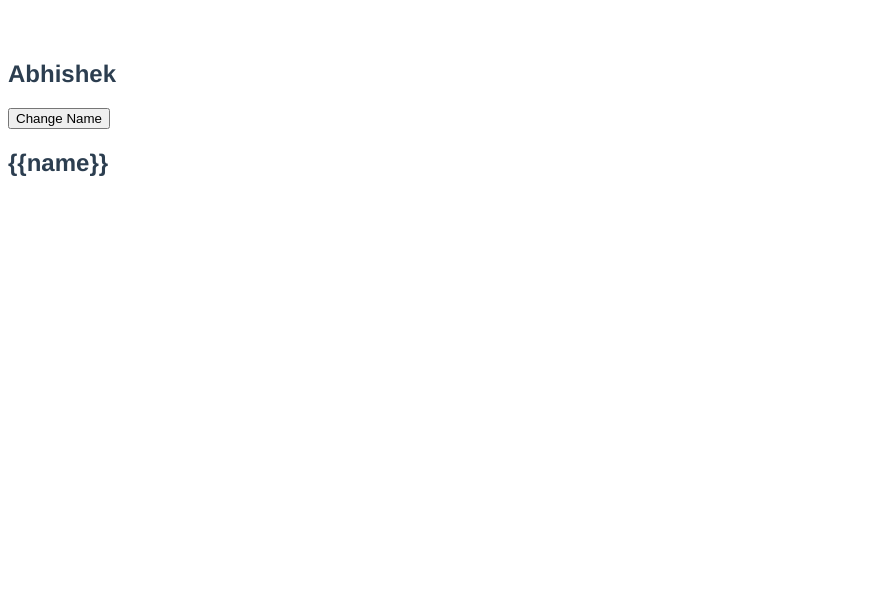
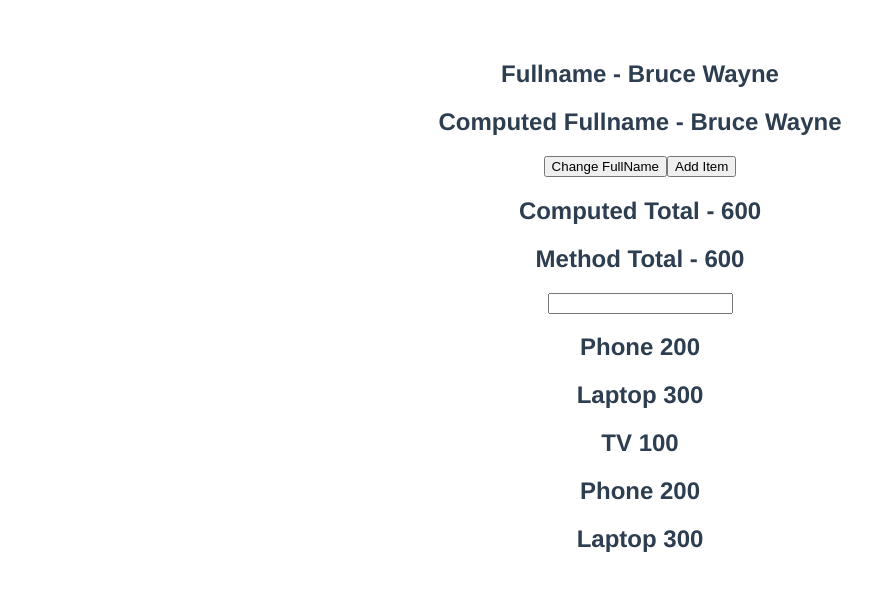
Before and after one commit to weardo/vue-js-basics, a Vue app: page / in a window 1280 px wide. Shown: the top 590 px of the page, without its empty margins (0-896 px from the left). Built offline with nearby package versions, Linux system fonts and the light colour scheme.

Commit message:
Computed Properties - getters/setters

```diff
--- a/src/App.vue
+++ b/src/App.vue
@@ -1,8 +1,18 @@
 <template>
 <div>
-  <h2 v-once>{{name}}</h2>
-  <button @click="name = 'Batman'">Change Name</button>
-  <h2 v-pre>{{name}}</h2>
+  <h2>Fullname - {{firstName}} {{lastName}}</h2>
+  <h2>Computed Fullname - {{fullName}}</h2>
+  <button @click="changeFullName">Change FullName</button>
+  <button @click="items.push({id: 4, title: 'Keyboard', price: 50})">Add Item</button>
+  <h2>Computed Total - {{total}}</h2>
+  <h2>Method Total - {{getTotal()}}</h2>
+  <input type="text" v-model="country" />
+
+  <template v-for="item in items" >
+    <h2 v-if="item.price > 100" :key="item.id">{{item.title}} {{item.price}}</h2>
+  </template>
+
+  <h2 v-for="item in expensiveItems" :key="item.id">{{item.title}} {{item.price}}</h2>
 </div>
 </template>
 
@@ -11,14 +21,54 @@
   name: 'App',
   data() {
     return {
-      name: 'Abhishek',
+      firstName: 'Bruce',
+      lastName: 'Wayne',
+      items: [
+        {
+          id: 1,
+          title: 'TV',
+          price: 100,
+        },
+        {
+          id: 2,
+          title: 'Phone',
+          price: 200,
+        },
+        {
+          id: 3,
+          title: 'Laptop',
+          price: 300,
+        },
+      ],
+      country: ''
     };
   },
   methods: {
-    submitForm() {
-      console.log('Form Values', this.formValues)
+    getTotal() {
+      console.log('getTotal Method')
+      return this.items.reduce((total, curr) => (total = total + curr.price), 0)
+    },
+    changeFullName() {
+      this.fullName = 'Clark Kent'
     }
   },
+  computed: {
+    fullName: {
+        get() {return `${this.firstName} ${this.lastName}`},
+        set(value) {
+          const names = value.split(' ')
+          this.firstName = names[0]
+          this.lastName = names[1]
+        },
+      },
+    total() {
+      console.log('Total Computed MethodProperty')
+      return this.items.reduce((total, curr) => (total = total + curr.price), 0)
+    },
+    expensiveItems() {
+      return this.items.filter(item => item.price > 10)
+    }
+  }
 };
 </script>
 
@@ -27,33 +77,9 @@
   font-family: Avenir, Helvetica, Arial, sans-serif;
   -webkit-font-smoothing: antialiased;
   -moz-osx-font-smoothing: grayscale;
-  /* text-align: center; */
+  text-align: center;
   color: #2c3e50;
   margin-top: 60px;
 }
 
-label {
-  font-weight: bold;
-  display: flex;
-  margin-bottom: 5px;
-}
-
-input + label {
-  font-weight: bold;
-  display: inline-flex;
-  margin-right: 20px;
-}
-
-input[type='flex'], textarea, select {
-  display: block;
-  width: 400px;
-  padding: 6px 12px;
-  font-size: 14px;
-  line-height: 1.42857143;
-  color: #555;
-  background-color: #FFF;
-  background-image: none;
-  border: 1px solid #ccc;
-  border-radius: 4px;
-}
 </style>
```
